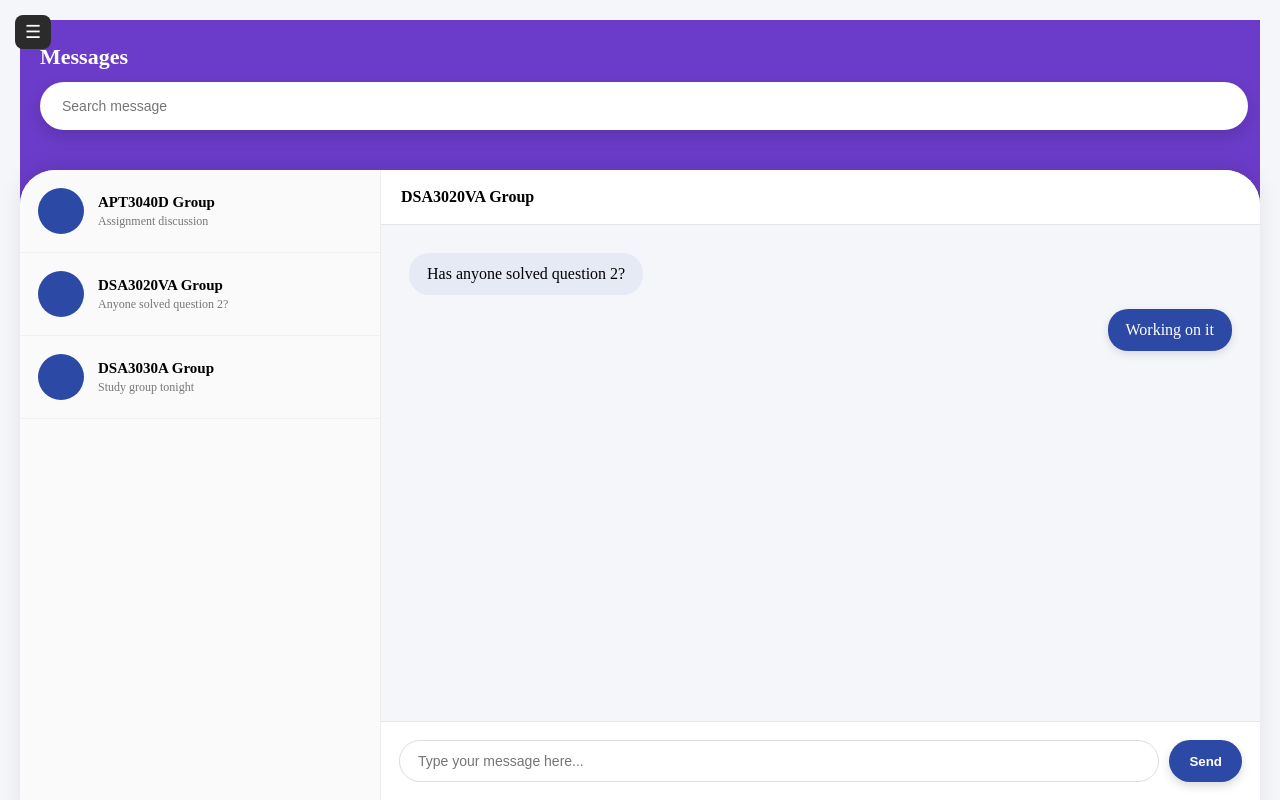
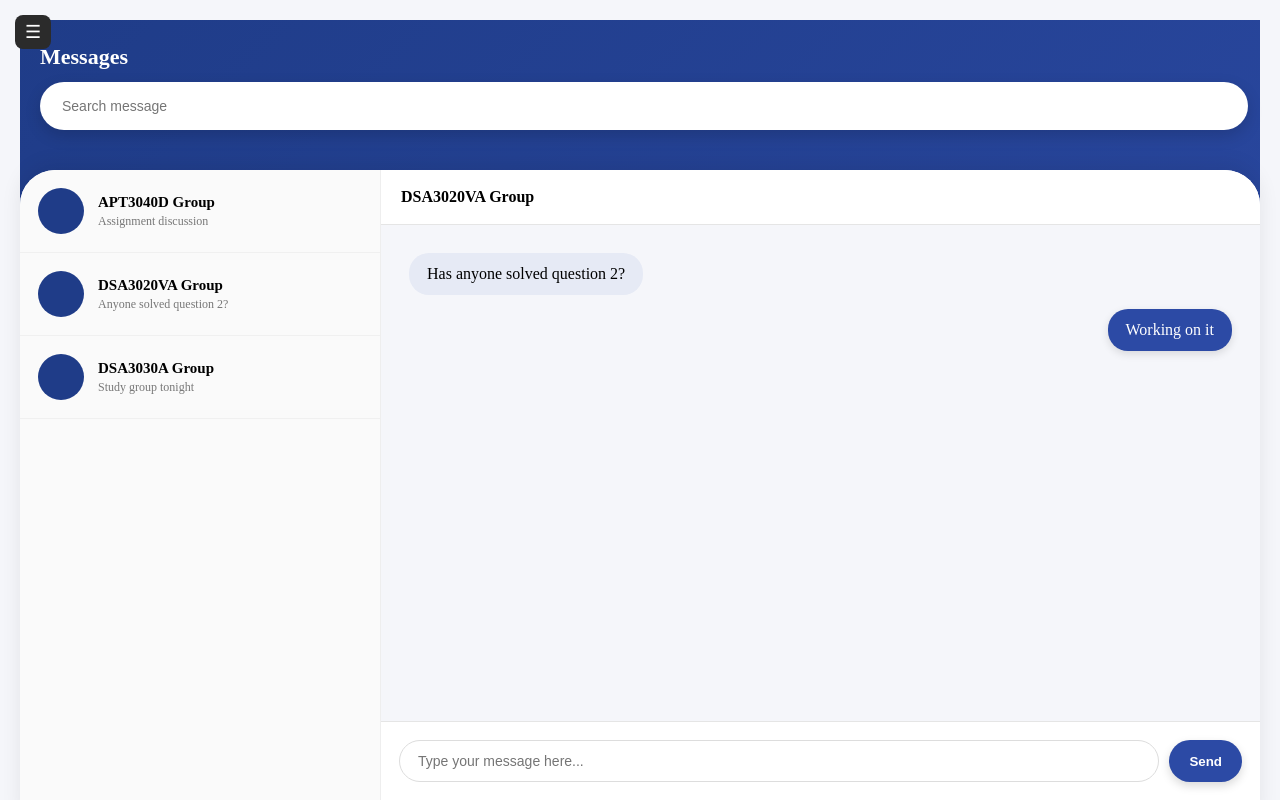
Before and after one commit to markchweya/lms, a React (Vite) app: page /messages in a window 1280 px wide. Built offline with nearby package versions, Linux system fonts and the light colour scheme.

Commit message:
Update MessagesPage.tsx

```diff
--- a/src/pages/MessagesPage.tsx
+++ b/src/pages/MessagesPage.tsx
@@ -24,7 +24,7 @@ export default function MessagesPage(){
  return(
   <SidebarLayout active="messages">
 
-   <div style={{display:'flex',height:'100%',flexDirection:'column',background:'#6b3cc9'}}>
+   <div style={{display:'flex',height:'100%',flexDirection:'column',background:'linear-gradient(135deg,#1F3C88,#2C4AA5)'}}>
 
     {/* HEADER */}
     <div style={{padding:'24px 20px 40px 20px',color:'#fff'}}>
@@ -82,7 +82,7 @@ export default function MessagesPage(){
               width:'46px',
               height:'46px',
               borderRadius:'50%',
-              background:'#2C4AA5',
+              background:'#1F3C88',
               marginRight:'14px',
               flexShrink:0
             }}/>
```
